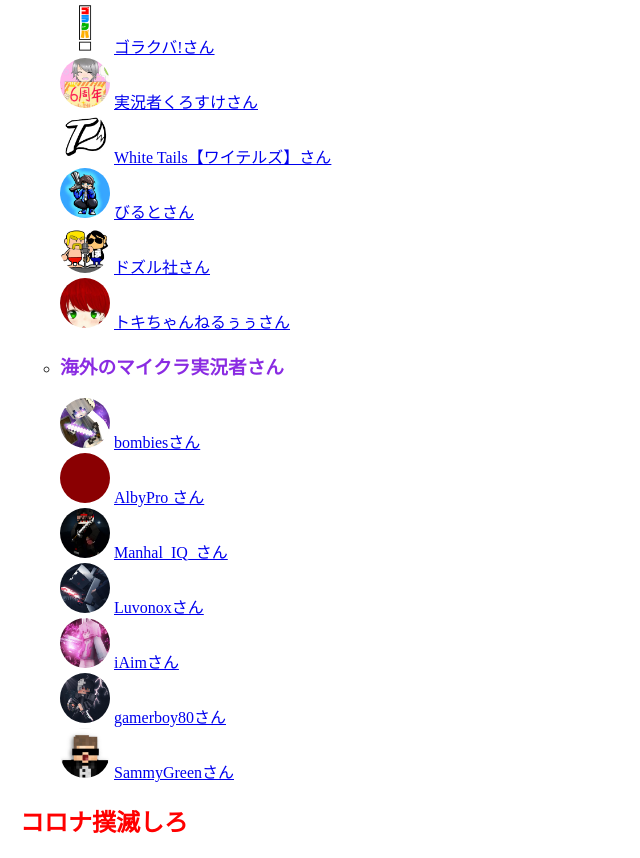
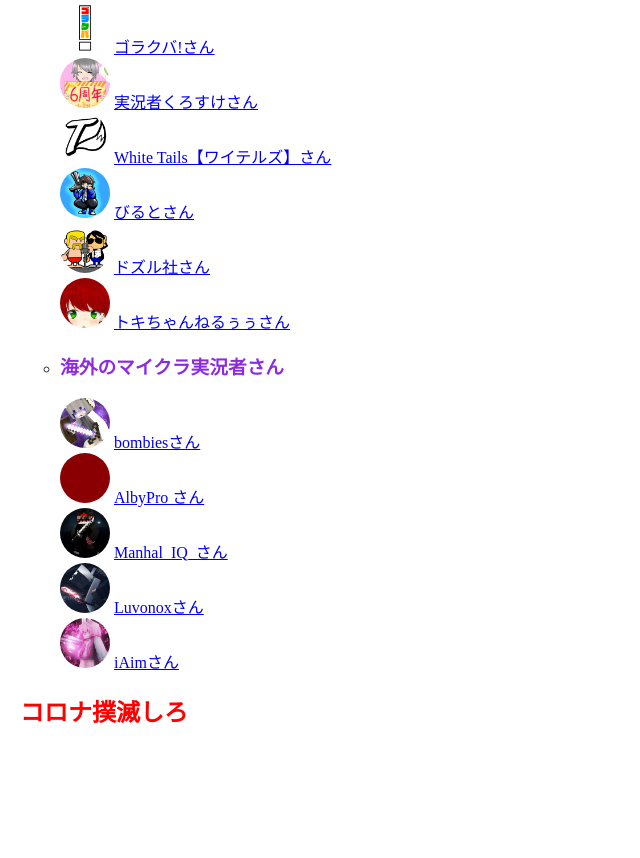
Before and after one commit to 17grams/self-introduction, a plain HTML site: page index.html in a window 1280 px wide. Shown: the part 567-1425 px from the top of the page, without its empty margins (0-640 px from the left). After the commit the page ends 1315 px from the top, so only its background shows below. Drawn offline with Linux system fonts and the light colour scheme.

Commit message:
Update index.html

```diff
--- a/index.html
+++ b/index.html
@@ -116,16 +116,6 @@
                 <a href="https://www.youtube.com/channel/UCQ72vBYiuwBm60IYTVlVQew/videos" target="_blank"
                 rel="noopener noreferrer">iAimさん</a>
 
-                <br>
-                <img src="gamgam.jpg" width="50" height="50" alt="gamerboy80さんのアイコン">
-                <a href="https://www.youtube.com/channel/UCuAj31T2G04FZkCR-6carEA" target="_blank"
-                rel="noopener noreferrer">gamerboy80さん</a>
-
-                <br>
-                <img src="samsam.jpg" width="50" height="50" alt="SammyGreenさんのアイコン">
-                <a href="https://www.youtube.com/channel/UCU0H7YDcc3m5pRRDJVe7qtg" target="_blank"
-                rel="noopener noreferrer">SammyGreenさん</a>
-
               </div>
 
               </section>
```
